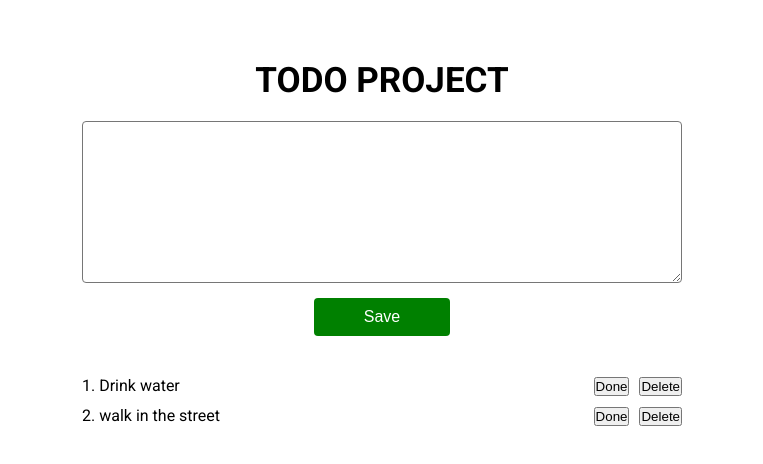
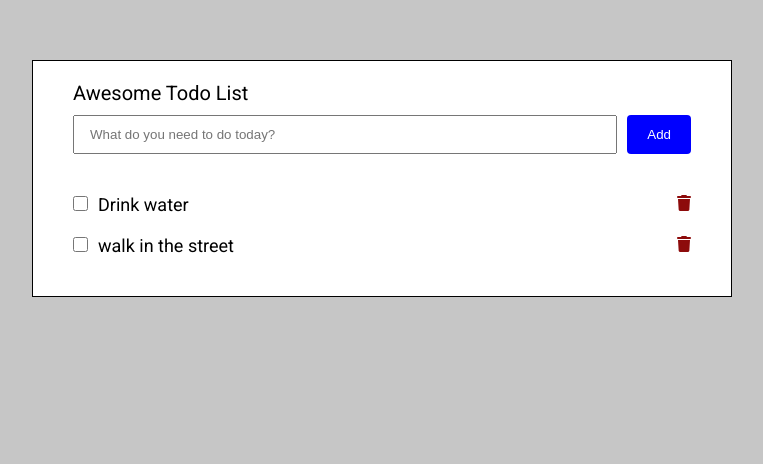
Before and after one commit to bekzatms01/todo-app, a React (Create React App) app in the folder todo/: page / in a window 1280 px wide. Shown: the part 140-604 px from the top of the page, without its empty margins (258-1021 px from the left). Built offline with nearby package versions, Linux system fonts and the light colour scheme.

Commit message:
continue

```diff
--- a/todo/public/index.html
+++ b/todo/public/index.html
@@ -12,6 +12,13 @@
 		<link rel="apple-touch-icon" href="%PUBLIC_URL%/logo192.png" />
 
 		<link rel="manifest" href="%PUBLIC_URL%/manifest.json" />
+		<link
+			rel="stylesheet"
+			href="https://cdnjs.cloudflare.com/ajax/libs/font-awesome/6.2.1/css/all.min.css"
+			integrity="sha512-MV7K8+y+gLIBoVD59lQIYicR65iaqukzvf/nwasF0nqhPay5w/9lJmVM2hMDcnK1OnMGCdVK+iQrJ7lzPJQd1w=="
+			crossorigin="anonymous"
+			referrerpolicy="no-referrer"
+		/>
 
 		<title>React App</title>
 	</head>
--- a/todo/src/components/ToDo/ToDo.jsx
+++ b/todo/src/components/ToDo/ToDo.jsx
@@ -1,14 +1,37 @@
-import React from "react";
+import React, { useReducer, useState } from "react";
 import ToDoForm from "../ToDoForm/ToDoForm";
 import ToDoTasks from "../ToDoTasks/ToDoTasks";
+import { tasks } from "../../initialTasks";
+import reducer from "../../useReducer";
 import "./todo.css";
 
 const ToDo = () => {
+	const [state, dispatch] = useReducer(reducer, tasks);
+
+	const [text, setText] = useState("");
+
+	// useEffect(() => {
+	// 	console.log(state);
+	// }, [state]);
+
+	const onAdd = () => {
+		if (!text) {
+			alert("Please write a text first");
+		} else {
+			dispatch({
+				type: "add",
+				payload: text,
+			});
+
+			setText("");
+		}
+	};
+
 	return (
 		<div className="todo-container">
-			<h2 className="todo-title">ToDo Project</h2>
-			<ToDoForm />
-			<ToDoTasks />
+			<div className="todo-title">Awesome Todo List</div>
+			<ToDoForm onAdd={onAdd} text={text} setText={setText} />
+			<ToDoTasks tasks={state} dispatch={dispatch} />
 		</div>
 	);
 };
--- a/todo/src/components/ToDo/todo.css
+++ b/todo/src/components/ToDo/todo.css
@@ -3,12 +3,12 @@
 	margin: 200px auto;
 	display: flex;
 	flex-direction: column;
-	justify-content: center;
-	align-items: center;
+	border: 1px solid #000;
+	background-color: #fff;
+	padding: 20px 40px 0 40px;
 }
 
 .todo-title {
-	font-size: 35px;
-	text-transform: uppercase;
-	margin-bottom: 20px;
+	font-size: 20px;
+	margin-bottom: 10px;
 }
--- a/todo/src/components/ToDoForm/ToDoForm.jsx
+++ b/todo/src/components/ToDoForm/ToDoForm.jsx
@@ -1,11 +1,19 @@
 import React from "react";
 import "./todo-form.css";
 
-const ToDoForm = () => {
+const ToDoForm = ({ onAdd, text, setText }) => {
 	return (
 		<div className="todo-form">
-			<textarea name="" id="" cols="30" rows="7"></textarea>
-			<button>Save</button>
+			<input
+				type="text"
+				id="title"
+				placeholder="What do you need to do today?"
+				value={text}
+				onChange={(e) => setText(e.target.value)}
+			/>
+			<button onClick={onAdd} className="btn-add">
+				Add
+			</button>
 		</div>
 	);
 };
--- a/todo/src/components/ToDoForm/todo-form.css
+++ b/todo/src/components/ToDoForm/todo-form.css
@@ -1,23 +1,18 @@
 .todo-form {
-	width: 600px;
 	display: flex;
-	flex-direction: column;
-	align-items: center;
 }
 
-.todo-form textarea {
+.todo-form input {
 	width: 100%;
-	margin-bottom: 15px;
-	padding: 10px;
-	font-size: 18px;
-	border-radius: 4px;
+	padding: 10px 15px;
+	margin-right: 10px;
 }
 
-.todo-form button {
-	padding: 10px 50px;
-	background-color: green;
-	font-size: 16px;
+.todo-form .btn-add {
 	color: #fff;
+	background-color: blue;
+	padding: 10px 20px;
 	border: none;
 	border-radius: 4px;
+	cursor: pointer;
 }
--- a/todo/src/components/ToDoTasks/ToDoTask/ToDoTask.jsx
+++ b/todo/src/components/ToDoTasks/ToDoTask/ToDoTask.jsx
@@ -1,14 +1,33 @@
 import React from "react";
 
-const ToDoTask = ({ task }) => {
+const ToDoTask = ({ task, dispatch }) => {
 	return (
 		<div className="task">
-			<div className="task-title">
-				{task.id}. {task.title}
+			<div
+				className="task-left"
+				onClick={() => {
+					dispatch({
+						type: "done",
+						payload: task.id,
+						status: task.status ? false : true,
+					});
+				}}
+			>
+				<input type="checkbox" id={task.id} />
+
+				<span className={`${task.status && "done"}`}>{task.title}</span>
 			</div>
-			<div className="task-buttons">
-				<button className="btn-done">Done</button>
-				<button className="btn-delete">Delete</button>
+
+			<div className="task-right">
+				<i
+					className="fa-solid fa-trash"
+					onClick={() =>
+						dispatch({
+							type: "delete",
+							payload: task.id,
+						})
+					}
+				></i>
 			</div>
 		</div>
 	);
--- a/todo/src/components/ToDoTasks/ToDoTasks.jsx
+++ b/todo/src/components/ToDoTasks/ToDoTasks.jsx
@@ -1,12 +1,11 @@
 import ToDoTask from "./ToDoTask/ToDoTask";
-import { tasks } from "../../initialTasks";
 import "./todo-tasks.css";
 
-const ToDoTasks = () => {
+const ToDoTasks = ({ tasks, dispatch }) => {
 	return (
 		<div className="todo-tasks">
 			{tasks.map((item) => {
-				return <ToDoTask task={item} key={item.id} />;
+				return <ToDoTask task={item} key={item.id} dispatch={dispatch} />;
 			})}
 		</div>
 	);
--- a/todo/src/components/ToDoTasks/todo-tasks.css
+++ b/todo/src/components/ToDoTasks/todo-tasks.css
@@ -1,20 +1,30 @@
 .todo-tasks {
-	width: 600px;
-	margin: 30px 0;
+	margin: 20px 0;
 }
 
 .todo-tasks .task {
 	display: flex;
 	justify-content: space-between;
-	margin: 10px 0;
+	margin: 20px 0;
 	font-size: 16px;
 }
 
-.task .task-buttons .btn-done {
+.task input[type="checkbox"] {
+	cursor: pointer;
 	margin-right: 10px;
+	width: 15px;
+	height: 15px;
+}
+
+.task span {
+	font-size: 18px;
+}
+
+.task .fa-trash {
+	color: #8d0b0b;
 	cursor: pointer;
 }
 
-.task .task-buttons .btn-delete {
-	cursor: pointer;
+.done {
+	text-decoration: line-through;
 }
--- a/todo/src/index.css
+++ b/todo/src/index.css
@@ -8,4 +8,5 @@
 
 body {
 	font-family: "Roboto", sans-serif;
+	background-color: #c6c6c6;
 }
--- a/todo/src/initialTasks.js
+++ b/todo/src/initialTasks.js
@@ -2,9 +2,11 @@ export const tasks = [
 	{
 		id: 1,
 		title: "Drink water",
+		status: false,
 	},
 	{
 		id: 2,
 		title: "walk in the street",
+		status: false,
 	},
 ];
--- /dev/null
+++ b/todo/src/useReducer.js
@@ -0,0 +1,26 @@
+const reducer = (state, action) => {
+	switch (action.type) {
+		case "add":
+			return [
+				...state,
+				{
+					id: state.length + 1,
+					title: action.payload,
+					complicated: false,
+				},
+			];
+		case "delete":
+			return state.filter((item) => item.id !== action.payload);
+		case "done":
+			return state.map((item) => {
+				if (item.id === action.payload) {
+					return { ...item, status: action.status };
+				}
+				return item;
+			});
+		default:
+			return state;
+	}
+};
+
+export default reducer;
```
